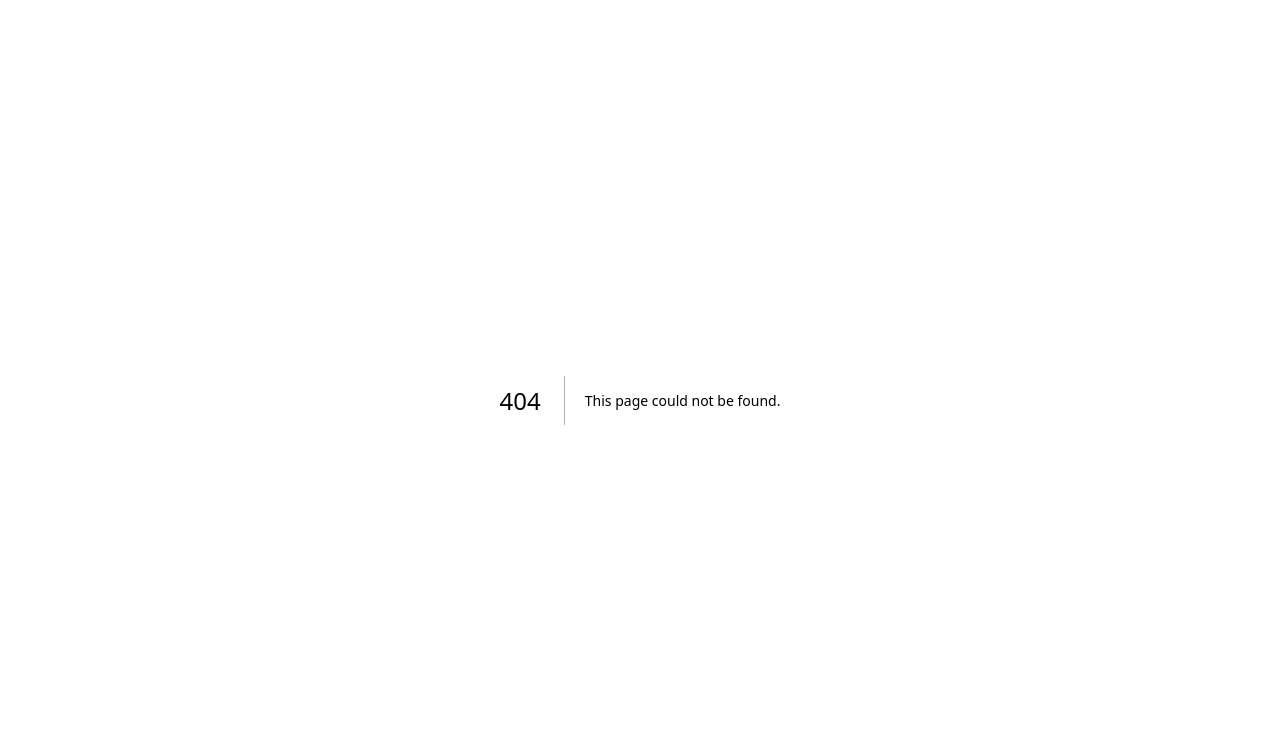
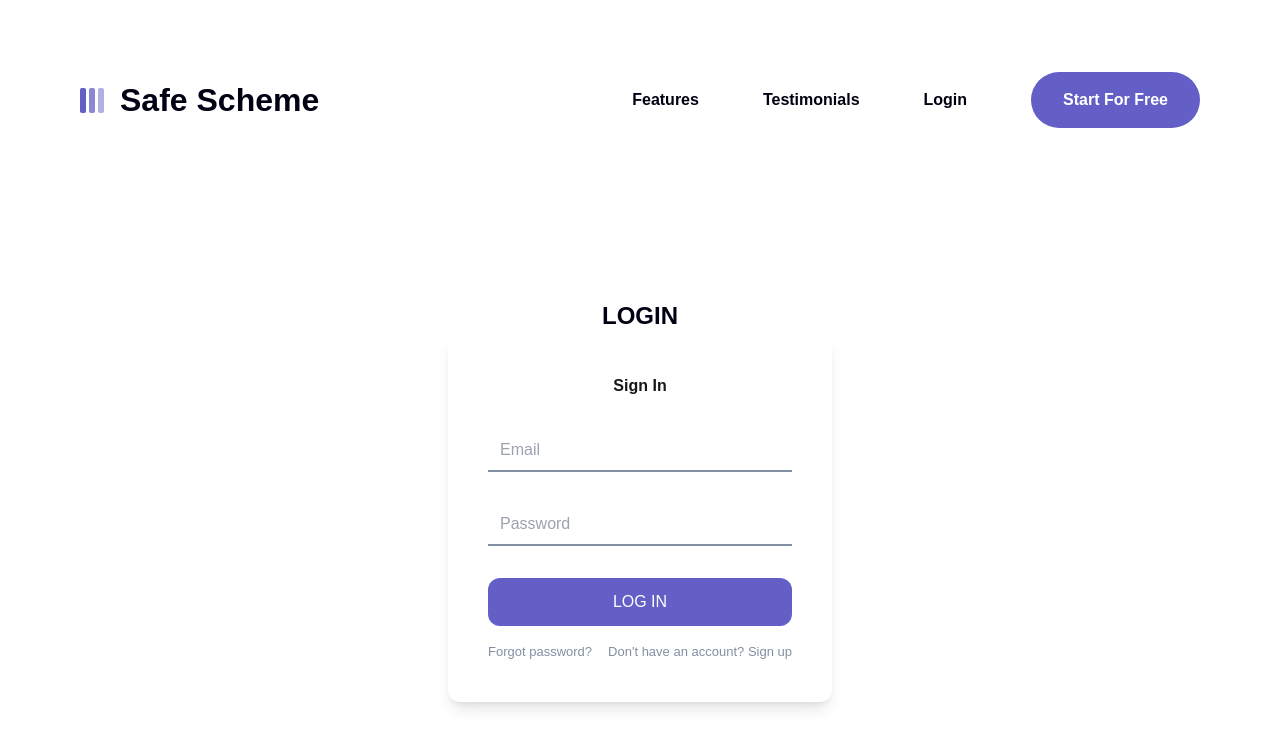
Before and after one commit to ayreese/safe-scheme-web, a Next.js app: page /login in a window 1280 px wide. Before the commit this address had no page. Shown: the top 748 px of the page. Built offline with nearby package versions, Linux system fonts and the light colour scheme.

Commit message:
Created login and signup pages

```diff
--- /dev/null
+++ b/src/app/login/page.tsx
@@ -0,0 +1,29 @@
+// src/app/login/page.tsx
+
+import AuthForm from "@/components/AuthForm";
+import NavigationBar from "@/components/NavigationBar";
+import Image from "next/image";
+
+const LoginPage = () => {
+    return (
+        <div className="bg-white h-svh flex flex-col justify-evenly">
+            <NavigationBar/>
+            <div className="authContainer flex flex-col justify-center items-center bg-white h-full">
+                <div className="authTitleWrapper  text-start">
+                    <h1 className="text-xl md:text-4xl font-semibold uppercase text-dark text-start">Login</h1>
+                </div>
+                <AuthForm/>
+                <div className={"image-container relative"}>
+                    <Image src={"/hero.png"}
+                           alt={"hero image"}
+                           fill={true}
+                           style={{objectFit: "contain"}}
+                    />
+                </div>
+
+            </div>
+        </div>
+    );
+};
+
+export default LoginPage;
--- /dev/null
+++ b/src/app/signup/page.tsx
@@ -0,0 +1,29 @@
+// src/app/login/page.tsx
+
+import AuthForm from "@/components/AuthForm";
+import NavigationBar from "@/components/NavigationBar";
+import Image from "next/image";
+
+const SignUpPage = () => {
+    return (
+        <div className="bg-white h-svh flex flex-col justify-evenly">
+            <NavigationBar/>
+            <div className="authContainer flex flex-col justify-center items-center bg-white h-full">
+                <div className="authTitleWrapper  text-start">
+                    <h1 className="text-xl md:text-4xl font-semibold uppercase text-dark text-start">Sign Up</h1>
+                </div>
+                <AuthForm/>
+                <div className={"image-container relative"}>
+                    <Image src={"/hero.png"}
+                           alt={"hero image"}
+                           fill={true}
+                           style={{objectFit: "contain"}}
+                    />
+                </div>
+
+            </div>
+        </div>
+    );
+};
+
+export default SignUpPage;
--- /dev/null
+++ b/src/components/AuthForm.tsx
@@ -0,0 +1,34 @@
+// src/components/AuthForm.tsx
+
+const AuthForm = () => {
+    return (
+        <div className="form bg-white p-10 rounded-xl mx-auto max-w-[50rem] min-w-[300px] shadow-lg">
+            <h1 className="text-2xl font-semibold text-center mb-8">Sign In</h1>
+
+            <form className="flex flex-col gap-8">
+                <input
+                    type="email"
+                    placeholder="Email"
+                    className="border-b-2 border-neutralLight py-2 px-3 focus:outline-none focus:border-primary cursor-default text-dark"
+                />
+                <input
+                    type="password"
+                    placeholder="Password"
+                    className="border-b-2 border-neutralLight py-2 px-3 focus:outline-none focus:border-primary text-dark"
+                />
+                <input
+                    type="submit"
+                    value="Log In"
+                    className="bg-primary text-white uppercase py-3 hover:bg-primaryLight focus:bg-primary transition-all cursor-pointer rounded-xl"
+                />
+            </form>
+
+            <div className="selection flex gap-4 mt-4 justify-center text-neutralLight text-sm">
+                <span>Forgot password?</span>
+                <span>Don&#39;t have an account? Sign up</span>
+            </div>
+        </div>
+    );
+};
+
+export default AuthForm;
--- a/src/components/NavigationBar.tsx
+++ b/src/components/NavigationBar.tsx
@@ -33,27 +33,27 @@ const NavigationBar = () => {
             {/*Navigation Bar Nav Links*/}
             <nav
                 id="navigationContainer"
-                className={`w-screen lg:flex lg:flex-row lg:justify-between lg:top-auto lg:left-auto lg:right-auto lg:relative lg:bg-none max-w-full flex flex-col justify-between z-50 bg-white items-center absolute top-full left-0 right-0 gap-y-8 py-10 ${isOpen ? 'block' : 'hidden'}`}
+                className={`w-screen lg:flex lg:flex-row lg:justify-end gap-x-16 lg:top-auto lg:left-auto lg:right-auto lg:relative lg:bg-none max-w-full flex flex-col justify-between z-50 bg-white items-center absolute top-full left-0 right-0 gap-y-8 py-10 ${isOpen ? 'block' : 'hidden'}`}
             >
 
-                {/*<Link href="#Features" className="font-semibold text-dark">*/}
-                {/*    Features*/}
-                {/*</Link>*/}
-                {/*<Link href="#Testimonials" className="font-semibold text-dark">*/}
-                {/*    Testimonials*/}
-                {/*</Link>*/}
-                {/*<Link*/}
-                {/*    href="/login"*/}
-                {/*    className="font-extrabold text-dark"*/}
-                {/*>*/}
-                {/*    Login*/}
-                {/*</Link>*/}
-                {/*<Link*/}
-                {/*    href="/signup"*/}
-                {/*    className="py-4 px-8 bg-primary rounded-full text-white font-semibold hover:bg-primaryLight transition capitalize"*/}
-                {/*>*/}
-                {/*    Start for free*/}
-                {/*</Link>*/}
+                <Link href="/#Features" className="font-semibold text-dark">
+                    Features
+                </Link>
+                <Link href="/#Testimonies" className="font-semibold text-dark">
+                    Testimonials
+                </Link>
+                <Link
+                    href="/login"
+                    className="font-extrabold text-dark"
+                >
+                    Login
+                </Link>
+                <Link
+                    href="/signup"
+                    className="py-4 px-8 bg-primary rounded-full text-white whitespace-nowrap font-semibold hover:bg-primaryLight transition capitalize"
+                >
+                    Start for free
+                </Link>
             </nav>
         </header>
     )
```
